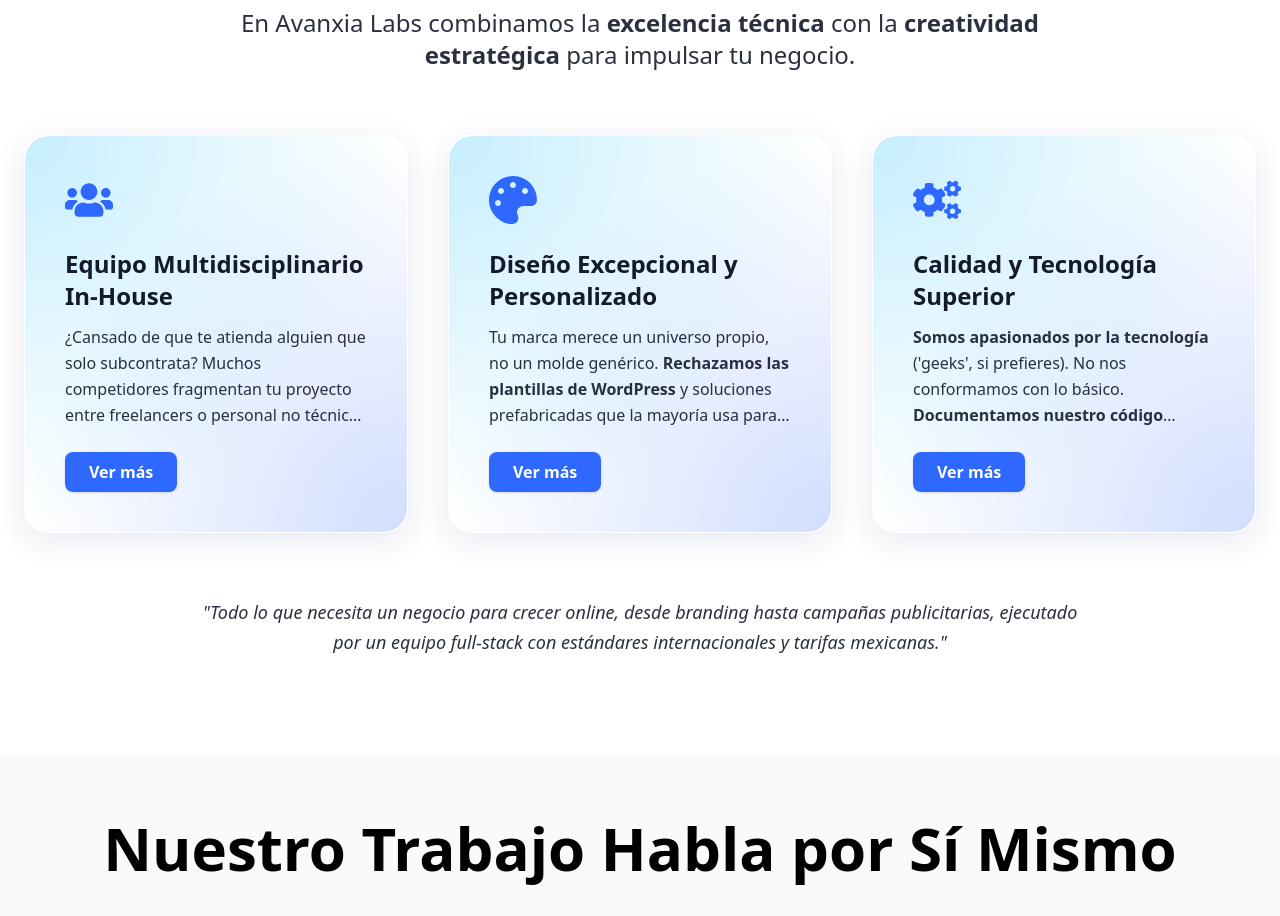
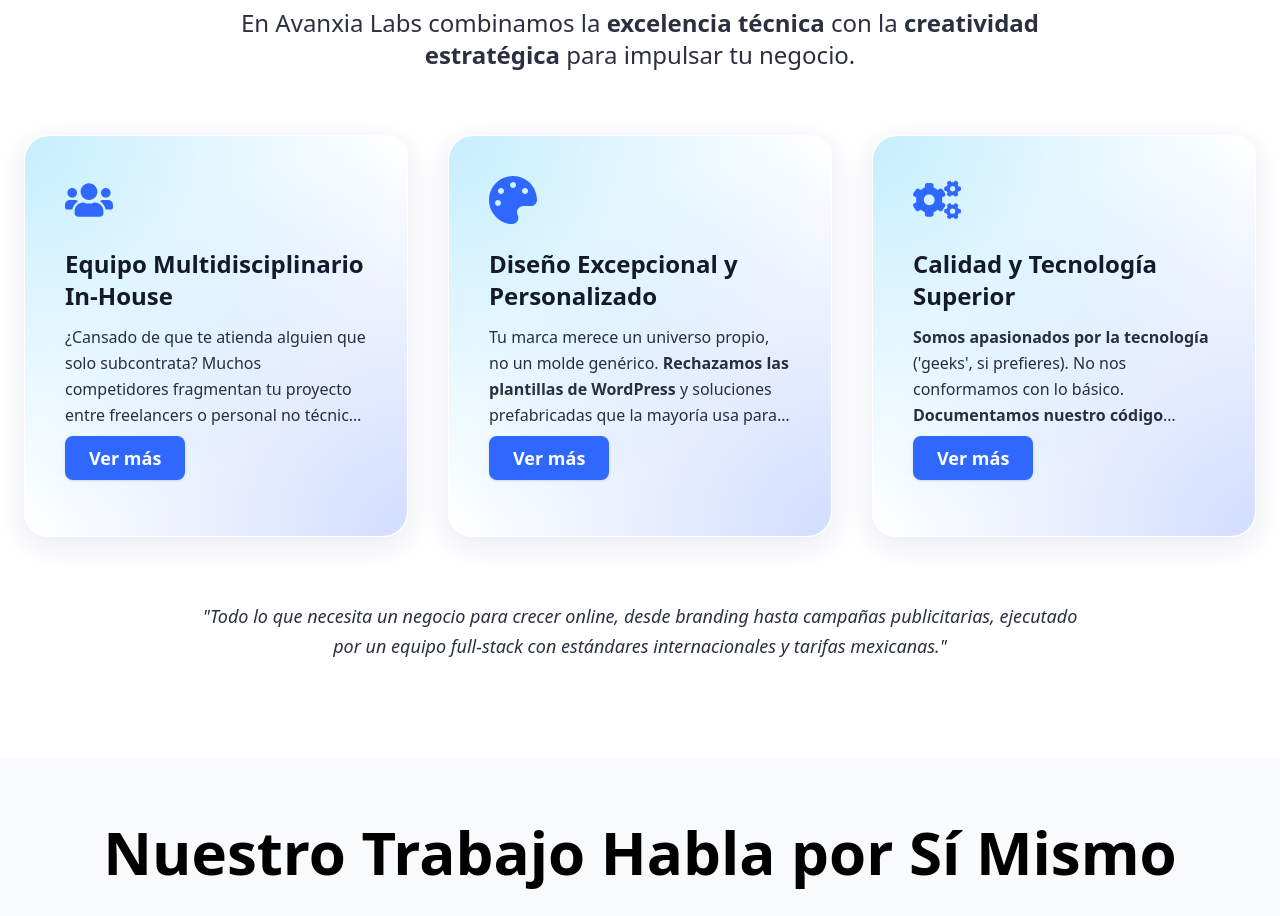
Before and after one commit to Avanxia-Labs/avanxia, a React (Vite) app: page / in a window 1280 px wide. Shown: the part 940-1856 px from the top of the page. Built offline with nearby package versions, Linux system fonts and the light colour scheme.

Commit message:
ajustes de botones ver menos:ver mas

```diff
--- a/src/components/ValueProposition.tsx
+++ b/src/components/ValueProposition.tsx
@@ -7,6 +7,8 @@
 import { useSectionUnderlineOnView } from "../hooks/use-section-underline";
 import { useGlassCardActiveOnView } from "../hooks/use-section-underline";
 import { useState, useRef, useLayoutEffect } from "react";
+import { Button } from "./ui/button";
+import { cn } from "@/lib/utils";
 
 /* --------- ICON WRAPPER -------------------------------------------------*/
 const IconWrapper = ({ icon: Icon, className }: { icon: IconType; className?: string }) => {
@@ -49,92 +51,91 @@
 /* --------- CARD ---------------------------------------------------------*/
 const Card = ({ p }: { p: Point }) => {
   const glassRef = useGlassCardActiveOnView<HTMLDivElement>();
-  const [isExpanded, setIsExpanded] = useState(false);
-  const [isTruncated, setIsTruncated] = useState(false);
+
+  const [hasOverflow, setHasOverflow] = useState(false); // no cambia al expandir
+  const [isExpanded, setIsExpanded]   = useState(false);
+
   const textRef = useRef<HTMLDivElement>(null);
-  const [maxHeight, setMaxHeight] = useState<string>('calc(4 * 1.7em)');
-  const [clampActive, setClampActive] = useState(true);
-  const lineClamp = 4;
+
+  const [maxHeight,  setMaxHeight]   = useState('calc(4 * 1.7em)');
+  const [clampOn,    setClampOn]     = useState(true);
+
+  const lineClamp     = 4;
   const TRANSITION_MS = 500;
 
+  /* ── Detecta overflow SOLO la 1ª vez ───────────────────────────── */
   useLayoutEffect(() => {
-    const checkTruncation = () => {
-      const element = textRef.current;
-      if (element) {
-        const needsClamp = !isExpanded && clampActive;
-        if (needsClamp) {
-          element.classList.add(`line-clamp-${lineClamp}`);
-          element.classList.remove('text-expanded');
+    const el = textRef.current;
+    if (!el) return;
+
+    // si ya detectamos overflow, no hace falta volver a medir
+    if (!hasOverflow && el.scrollHeight > el.clientHeight + 2) {
+      setHasOverflow(true);
+    }
+  }, [hasOverflow]);      // se ejecuta 1 vez (hasOverflow comienza en false)
+
+  /* ── Aplica / quita line‑clamp y recalcula cuando cambia estado ── */
+  useLayoutEffect(() => {
+    const el = textRef.current;
+    if (!el) return;
+
+    const needsClamp = !isExpanded && clampOn;
+    el.classList.toggle(`line-clamp-${lineClamp}`, needsClamp);
+
+    /*  Animar altura --------------------------------------------------- */
+    if (isExpanded) {
+      setClampOn(false);
+      setMaxHeight(el.scrollHeight + 'px');
     } else {
-          element.classList.remove(`line-clamp-${lineClamp}`);
-        }
-        requestAnimationFrame(() => {
-          setIsTruncated(element.scrollHeight > element.clientHeight + 2);
-        });
-      }
-    };
-    checkTruncation();
-    window.addEventListener("resize", checkTruncation);
-    return () => window.removeEventListener("resize", checkTruncation);
-  }, [isExpanded, clampActive, p.paragraph, lineClamp]);
-
-  useLayoutEffect(() => {
-    const element = textRef.current;
-    if (!element) return;
-    if (isExpanded) {
-      setClampActive(false);
-      setMaxHeight(element.scrollHeight + 'px');
-    } else {
-      setClampActive(false);
-      setMaxHeight(element.scrollHeight + 'px');
-      void element.offsetHeight;
+      setClampOn(false);
+      setMaxHeight(el.scrollHeight + 'px');  // altura actual
+      void el.offsetHeight;                  // re‑flow
       setTimeout(() => {
         setMaxHeight('calc(4 * 1.7em)');
-        setTimeout(() => setClampActive(true), TRANSITION_MS);
+        setTimeout(() => setClampOn(true), TRANSITION_MS);
       }, 30);
     }
-  }, [isExpanded, p.paragraph]);
+  }, [isExpanded, p.paragraph]);             // se repite si cambian
 
-  const handleToggleExpand = () => setIsExpanded(!isExpanded);
+  const toggle = () => setIsExpanded(!isExpanded);
 
   return (
     <div
     ref={glassRef}
-      className="glass-panel relative w-full p-8 md:p-10 flex flex-col overflow-hidden"
+    className="glass-panel relative w-full p-8 md:p-10 flex flex-col"
   >
-      <IconWrapper icon={p.icon} className="text-4xl md:text-5xl mb-5 md:mb-6 text-primary relative z-10" />
+    {/* icono y título */}
+    <IconWrapper
+      icon={p.icon}
+      className="text-4xl md:text-5xl mb-5 md:mb-6 text-primary relative z-10"
+    />
     <h3 className="mb-3 text-xl md:text-2xl relative z-10">{p.title}</h3>
+
+    {/* texto truncable */}
     <div
       ref={textRef}
-        className={`opacity-90 leading-relaxed relative z-10 flex-grow card-content-wrapper${isExpanded ? ' text-expanded' : ''}`}
+      className="opacity-90 leading-relaxed relative z-10 flex-grow"
       style={{
-          transition: 'max-height 0.5s cubic-bezier(0.3,0,0.2,1), opacity 0.3s linear',
-          maxHeight: maxHeight,
+        transition: 'max-height .5s cubic-bezier(.3,0,.2,1)',
+        maxHeight,
         overflow: 'hidden',
       }}
     >
       <span dangerouslySetInnerHTML={{ __html: p.paragraph }} />
     </div>
-      {isTruncated && !isExpanded && (
-        <div className="button-wrapper mt-6 z-10 flex-shrink-0">
-          <button
-            className="px-6 py-2 rounded-lg bg-primary text-white font-semibold shadow hover:bg-primary/90 transition-colors w-max self-start z-10"
-            type="button"
-            onClick={handleToggleExpand}
+
+    {/* botón fijo, sólo si alguna vez hubo overflow */}
+    {hasOverflow && (
+      <div className="sticky bottom-4 self-start mt-6 z-10">
+        <Button
+          size="tight"
+          className="px-6 py-2 rounded-lg shadow w-max
+                     bg-primary text-white font-semibold
+                     hover:bg-primary/90 transition-colors"
+          onClick={toggle}
         >
-            Ver más
-          </button>
-        </div>
-      )}
-      {isTruncated && isExpanded && (
-        <div className="button-wrapper-expanded mt-6 z-10 flex-shrink-0">
-          <button
-            className="px-6 py-2 rounded-lg bg-primary text-white font-semibold shadow hover:bg-primary/90 transition-colors w-max self-start z-10"
-            type="button"
-            onClick={handleToggleExpand}
-          >
-            Ver menos
-          </button>
+          {isExpanded ? 'Ver menos' : 'Ver más'}
+        </Button>
       </div>
     )}
   </div>
```
Lines whose indentation alone changed are shown as unchanged.
